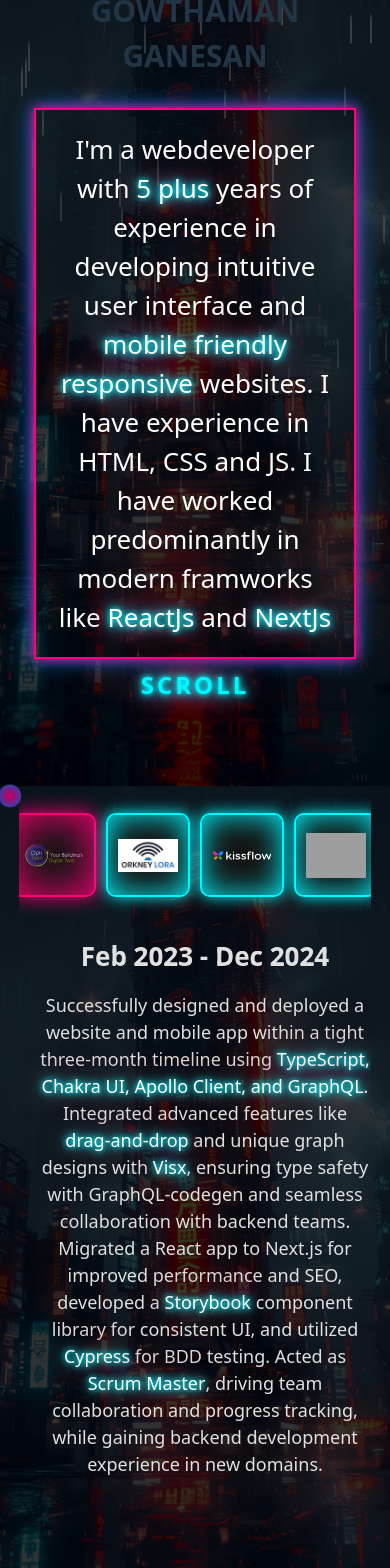
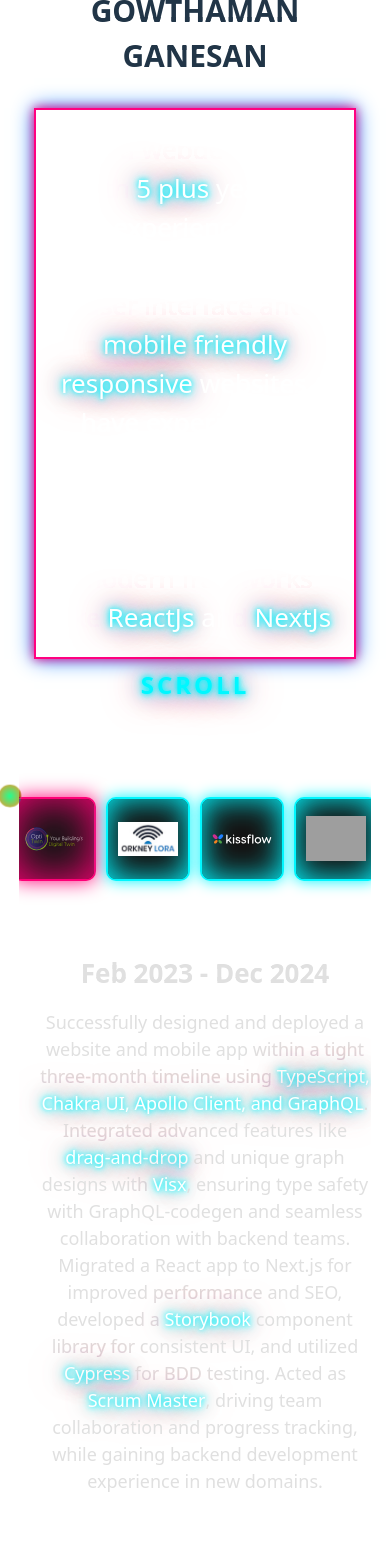
Before and after one commit to GreenArrow216/portfolio, a React (Vite) app: page / in a window 390 px wide. Shown: the part 120-1688 px from the top of the page. Built offline with nearby package versions, Linux system fonts and the light colour scheme; grey boxes are pictures that could not be loaded; a web font is replaced by a local one.

Commit message:
commented background image

```diff
--- a/src/index.css
+++ b/src/index.css
@@ -11,10 +11,11 @@
   font-weight: 400;
   font-style: normal;
   font-variation-settings: "wdth" 100;
-  background: linear-gradient(rgba(0, 0, 0, 0.8), rgba(0, 0, 0, 0.8)),
+  /* background: linear-gradient(rgba(0, 0, 0, 0.8), rgba(0, 0, 0, 0.8)),
     url("./assets/bg.webp");
   background-size: cover;
   background-position: center;
+  background-repeat: no-repeat; */
 }
 
 a {
--- a/src/mediaQueries.css
+++ b/src/mediaQueries.css
@@ -35,11 +35,11 @@
   /* EXPERIENCE_SECTION */
   #root .section-2 {
     flex-direction: column;
+    justify-content: space-evenly;
   }
   #root .boards {
     gap: 10px;
     flex-direction: row;
-    margin-bottom: 40px;
   }
   #root .board-left,
   #root .board-right {
```
